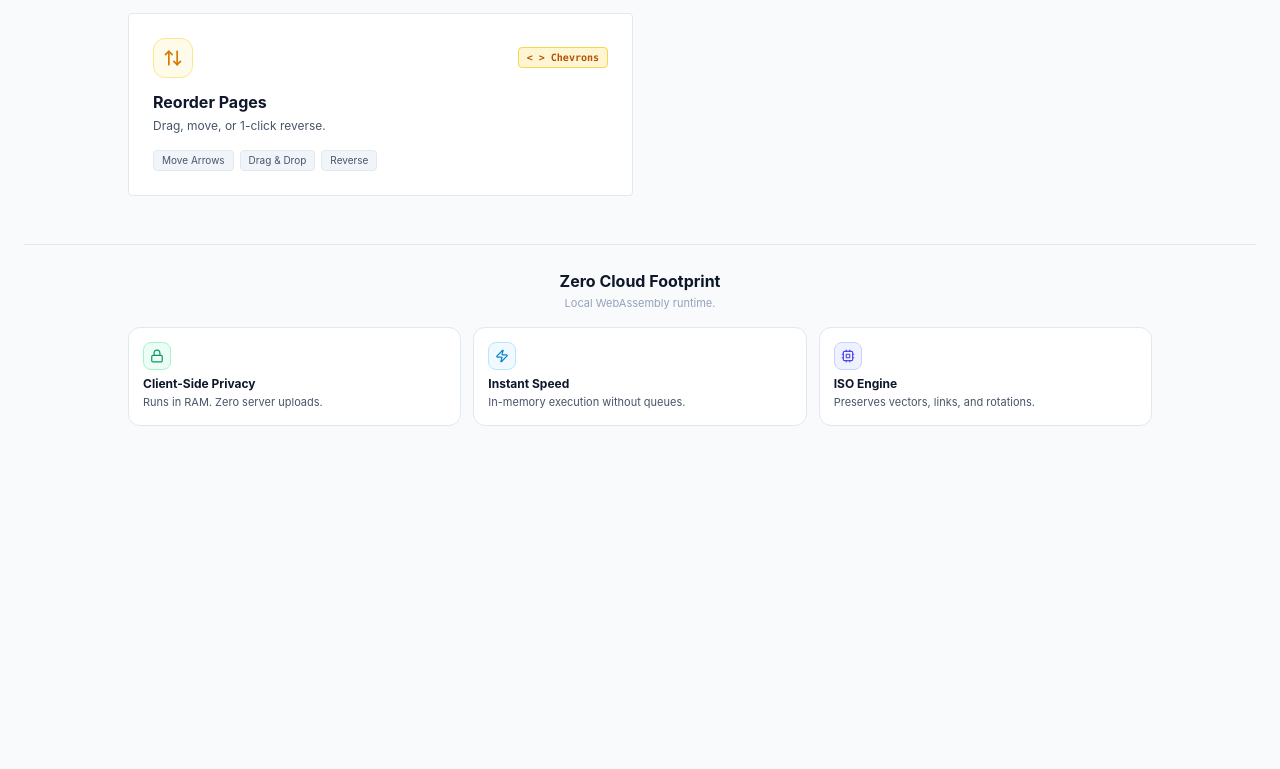
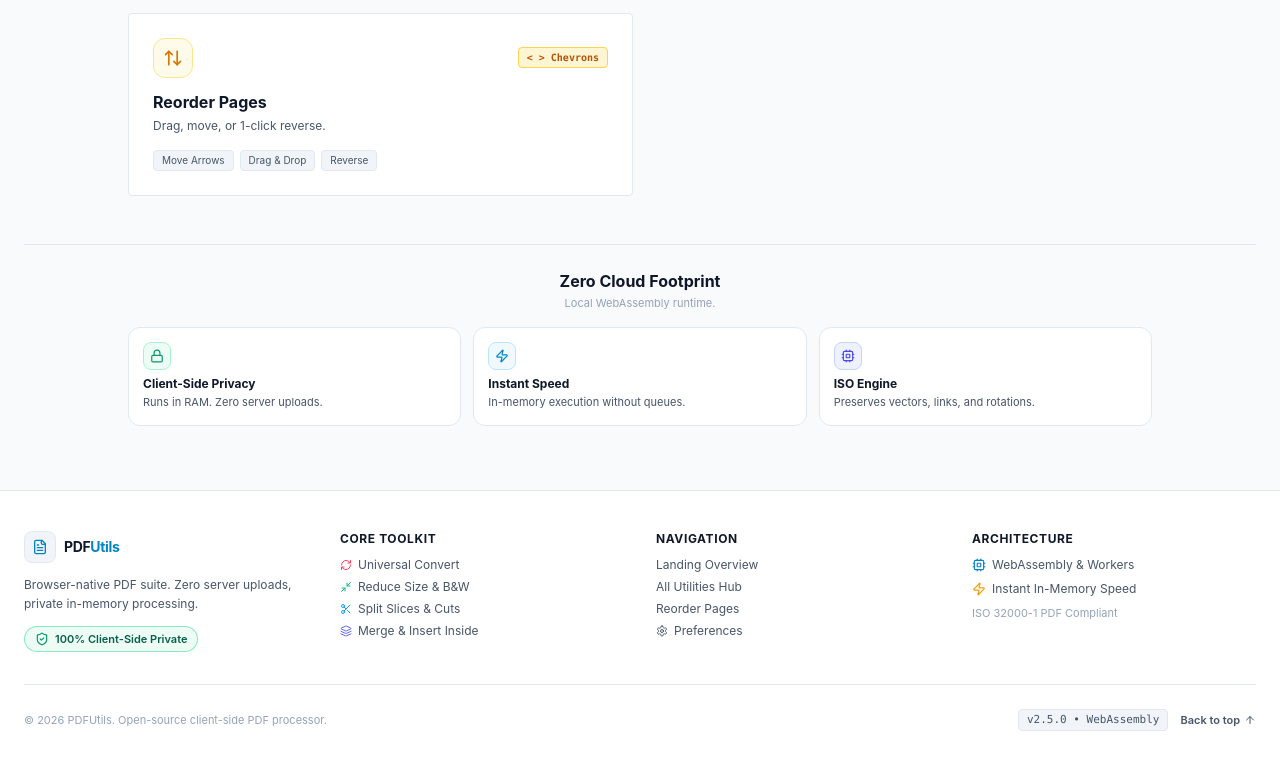
Before and after one commit to ramesh9813/pdfutils, a React (Vite) app: page / in a window 1280 px wide. Shown: the part 975-1744 px from the top of the page. Before the commit the page ends 1521 px from the top, so only its background shows below. Built offline with nearby package versions, Linux system fonts and the light colour scheme.

Commit message:
feat(ui): re-engineer footer with 4-column layout, quick navigation, compliance badges, and back-to-top

```diff
--- a/src/components/layout/Footer.tsx
+++ b/src/components/layout/Footer.tsx
@@ -1,31 +1,133 @@
 import React from 'react';
-import { ShieldCheck, Lock, Cpu } from 'lucide-react';
+import { NavLink } from 'react-router-dom';
+import {
+  FileText,
+  ShieldCheck,
+  Zap,
+  ArrowUp,
+  Cpu,
+  Layers,
+  Scissors,
+  Minimize2,
+  RefreshCw,
+  Settings,
+} from 'lucide-react';
 
 export const Footer: React.FC = () => {
+  const scrollToTop = () => {
+    window.scrollTo({ top: 0, behavior: 'smooth' });
+  };
+
   return (
-    <footer className="sticky bottom-0 z-40 h-14 w-full border-t border-border bg-bg-surface px-4 sm:px-6">
-      <div className="mx-auto flex h-full max-w-7xl items-center justify-between text-xs text-text-muted">
-        <div className="flex items-center gap-4">
-          <div className="flex items-center gap-1.5 text-text-sub font-medium">
-            <ShieldCheck className="h-3.5 w-3.5 text-emerald-600" />
-            <span>100% Client-Side</span>
+    <footer className="w-full border-t border-border bg-bg-surface mt-auto text-text-muted">
+      <div className="mx-auto max-w-7xl px-4 sm:px-6 py-8 sm:py-10">
+        <div className="grid grid-cols-1 sm:grid-cols-2 md:grid-cols-4 gap-8 mb-8">
+          {/* Brand & Privacy Column */}
+          <div className="flex flex-col gap-3">
+            <div className="flex items-center gap-2 text-text-main">
+              <div className="flex h-8 w-8 items-center justify-center rounded-lg border border-border bg-bg-subtle text-primary">
+                <FileText className="h-4 w-4" />
+              </div>
+              <span className="text-sm font-bold tracking-tight">
+                PDF<span className="text-primary">Utils</span>
+              </span>
+            </div>
+            <p className="text-xs text-text-sub leading-relaxed">
+              Browser-native PDF suite. Zero server uploads, private in-memory processing.
+            </p>
+            <div className="inline-flex items-center gap-1.5 px-2.5 py-1 rounded-full border border-emerald-300/80 bg-emerald-50/90 dark:bg-emerald-950/40 text-[11px] font-semibold text-emerald-800 dark:text-emerald-300 w-fit">
+              <ShieldCheck className="h-3.5 w-3.5 text-emerald-600" />
+              <span>100% Client-Side Private</span>
+            </div>
           </div>
-          <span className="hidden sm:inline text-border">|</span>
-          <div className="hidden sm:flex items-center gap-1">
-            <Lock className="h-3 w-3" />
-            <span>Zero Uploads</span>
+
+          {/* Core Tools Column */}
+          <div className="flex flex-col gap-2.5">
+            <h4 className="text-xs font-bold text-text-main uppercase tracking-wider">
+              Core Toolkit
+            </h4>
+            <div className="flex flex-col gap-1.5 text-xs text-text-sub">
+              <NavLink to="/convert" className="hover:text-primary transition-colors flex items-center gap-1.5">
+                <RefreshCw className="h-3 w-3 text-rose-500" />
+                <span>Universal Convert</span>
+              </NavLink>
+              <NavLink to="/reduce" className="hover:text-primary transition-colors flex items-center gap-1.5">
+                <Minimize2 className="h-3 w-3 text-emerald-500" />
+                <span>Reduce Size & B&W</span>
+              </NavLink>
+              <NavLink to="/split" className="hover:text-primary transition-colors flex items-center gap-1.5">
+                <Scissors className="h-3 w-3 text-sky-500" />
+                <span>Split Slices & Cuts</span>
+              </NavLink>
+              <NavLink to="/merge" className="hover:text-primary transition-colors flex items-center gap-1.5">
+                <Layers className="h-3 w-3 text-indigo-500" />
+                <span>Merge & Insert Inside</span>
+              </NavLink>
+            </div>
           </div>
-          <span className="hidden md:inline text-border">|</span>
-          <div className="hidden md:flex items-center gap-1">
-            <Cpu className="h-3 w-3" />
-            <span>In-Memory</span>
+
+          {/* Navigation Column */}
+          <div className="flex flex-col gap-2.5">
+            <h4 className="text-xs font-bold text-text-main uppercase tracking-wider">
+              Navigation
+            </h4>
+            <div className="flex flex-col gap-1.5 text-xs text-text-sub">
+              <NavLink to="/" className="hover:text-primary transition-colors">
+                Landing Overview
+              </NavLink>
+              <NavLink to="/utils" className="hover:text-primary transition-colors">
+                All Utilities Hub
+              </NavLink>
+              <NavLink to="/reorder" className="hover:text-primary transition-colors">
+                Reorder Pages
+              </NavLink>
+              <NavLink to="/settings" className="hover:text-primary transition-colors flex items-center gap-1.5">
+                <Settings className="h-3 w-3" />
+                <span>Preferences</span>
+              </NavLink>
+            </div>
+          </div>
+
+          {/* Architecture & Engine Column */}
+          <div className="flex flex-col gap-2.5">
+            <h4 className="text-xs font-bold text-text-main uppercase tracking-wider">
+              Architecture
+            </h4>
+            <div className="flex flex-col gap-2 text-xs text-text-sub">
+              <div className="flex items-center gap-1.5">
+                <Cpu className="h-3.5 w-3.5 text-primary" />
+                <span>WebAssembly & Workers</span>
+              </div>
+              <div className="flex items-center gap-1.5">
+                <Zap className="h-3.5 w-3.5 text-amber-500" />
+                <span>Instant In-Memory Speed</span>
+              </div>
+              <span className="text-[11px] text-text-muted">
+                ISO 32000-1 PDF Compliant
+              </span>
+            </div>
           </div>
         </div>
 
-        <div className="flex items-center gap-3">
-          <span className="font-mono text-[11px] bg-bg-subtle border border-border px-2 py-0.5 rounded text-text-sub">
-            v1.0.0 Stable
+        {/* Bottom divider & copyright bar */}
+        <div className="border-t border-border pt-6 flex flex-col sm:flex-row items-center justify-between gap-3 text-xs">
+          <span className="text-text-muted text-[11px]">
+            © {new Date().getFullYear()} PDFUtils. Open-source client-side PDF processor.
           </span>
+
+          <div className="flex items-center gap-3">
+            <span className="font-mono text-[11px] bg-bg-subtle border border-border px-2 py-0.5 rounded text-text-sub">
+              v2.5.0 • WebAssembly
+            </span>
+            <button
+              type="button"
+              onClick={scrollToTop}
+              className="flex items-center gap-1 text-[11px] font-semibold text-text-sub hover:text-primary transition-colors cursor-pointer"
+            >
+              <span>Back to top</span>
+              <ArrowUp className="h-3 w-3" />
+            </button>
+          </div>
         </div>
       </div>
     </footer>
```
